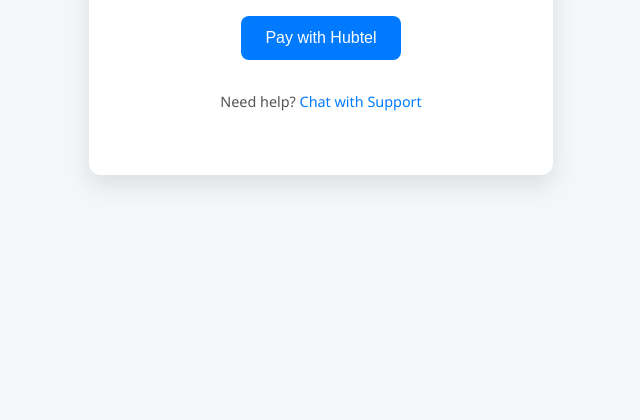
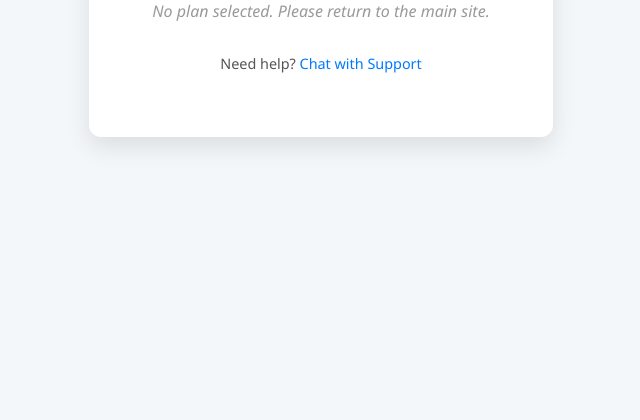
Before and after one commit to bigunclems/hubtel-checkout, a plain HTML site: page index.html in a window 1280 px wide. Shown: the part 380-800 px from the top of the page, without its empty margins (319-959 px from the left). Drawn offline with Linux system fonts and the light colour scheme.

Commit message:
index.html

```diff
--- a/index.html
+++ b/index.html
@@ -37,19 +37,9 @@
       color: #555;
     }
 
-    button {
-      background-color: #007aff;
-      color: white;
-      padding: 0.8rem 1.5rem;
-      border: none;
-      border-radius: 8px;
-      font-size: 1rem;
-      cursor: pointer;
-      transition: background-color 0.2s ease-in-out;
-    }
-
-    button:hover {
-      background-color: #005ecb;
+    .loading {
+      font-style: italic;
+      color: #999;
     }
 
     .support {
@@ -66,14 +56,28 @@
       text-decoration: underline;
     }
   </style>
+
+  <script>
+    window.onload = function () {
+      const params = new URLSearchParams(window.location.search);
+      const plan = params.get("plan");
+
+      if (plan) {
+        const redirectUrl = `https://checkout.biguncletech.com/?plan=${plan}`;
+        document.getElementById("status").innerText = "Redirecting to checkout...";
+        setTimeout(() => {
+          window.location.href = redirectUrl;
+        }, 1000);
+      } else {
+        document.getElementById("status").innerText = "No plan selected. Please return to the main site.";
+      }
+    };
+  </script>
 </head>
 <body>
   <div class="card">
     <h1>Secure Checkout</h1>
-    <p>Click the button below to complete your payment.</p>
-    <button onclick="window.location.href='https://pay.hubtel.com/JXHeL9q8fA'">
-      Pay with Hubtel
-    </button>
+    <p id="status" class="loading">Preparing your checkout session...</p>
 
     <div class="support">
       <p>Need help? <a href="https://wa.me/233543899498">Chat with Support</a></p>
```
